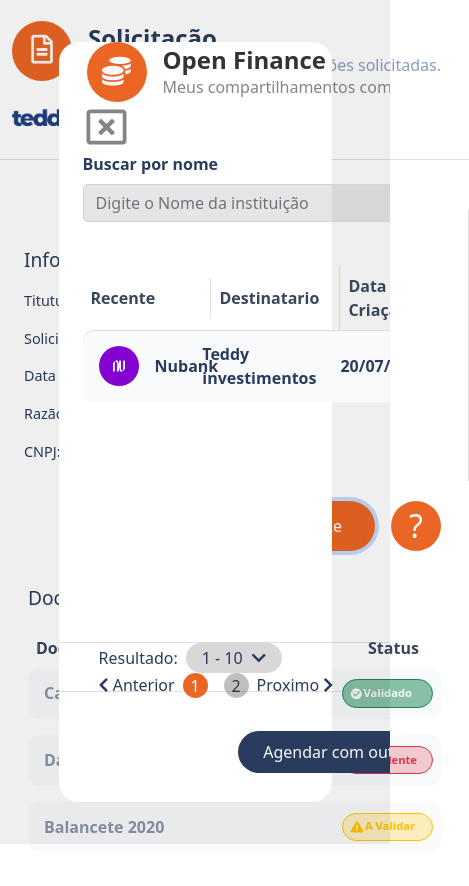
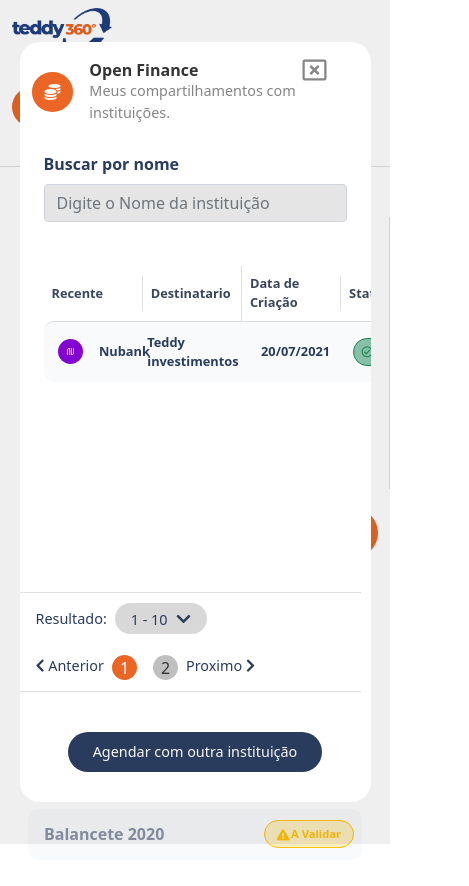
Before and after one commit to VDR-Crowley/desafio-teddy, a plain HTML site: page index.html in a window 390 px wide. Both pictures are taken after a click on the button "Aceitar Open Finance". Shown: the whole page, 469 px wide, since content can reach past the window. Drawn offline with nearby package versions, Linux system fonts and the light colour scheme.

Commit message:
finalizando responsividade

```diff
--- /dev/null
+++ b/css/modal-responsive.css
@@ -0,0 +1,103 @@
+@media (max-width: 967px) {
+  .modal-open {
+    width: 90% !important;
+    height: 90%;
+  }
+
+  .coins-texts h1 {
+    font-size: 1rem;
+  }
+
+  .coins-texts p {
+    font-size: 0.9rem;
+  }
+
+  .modal-open .doc-img {
+    width: 50px;
+    height: 50px;
+    font-size: 1.3rem;
+  }
+
+  .close i {
+    font-size: 1.5rem;
+  }
+
+  .search-result .thead-modal tr th {
+    font-size: 0.8rem;
+  }
+
+  tbody .list-item td {
+    font-size: 0.8rem;
+  }
+
+  .search-result .list-item td .finance-img {
+    width: 25px;
+    height: 25px;
+  }
+
+  .search-result tr td .btn-status {
+    width: auto !important;
+  }
+}
+
+@media (max-width: 580px) {
+  .modal-open {
+    grid-template-rows: 100px 80px 1fr 100px 100px;
+  }
+
+  .search-result {
+    position: relative;
+    overflow-x: auto;
+    -webkit-overflow-scrolling: touch;
+    -ms-overflow-style: -ms-autohiding-scrollbar;
+  }
+
+  .close {
+    position: absolute;
+    top: 10px;
+    right: 10%;
+  }
+}
+
+@media (max-width: 420px) {
+  .header-open {
+    padding: 0;
+  }
+
+  .modal-open .doc-img {
+    width: 50px;
+    height: 40px;
+    font-size: 1rem;
+  }
+
+  .coins-texts p {
+    font-size: 0.9rem;
+    white-space: normal !important;
+  }
+
+  .results span {
+    font-size: 0.9rem;
+  }
+
+  .pages span {
+    font-size: 0.9rem;
+  }
+
+  .bottom-area {
+    grid-area: bottom-area;
+    padding: 0 1rem;
+  }
+
+  .btn-area-agenda {
+    padding: 1rem;
+  }
+
+  .btn-area-agenda .btn-agenda {
+    font-size: 0.9rem;
+  }
+  /*
+  .close {
+    top: 0;
+    right: 20%;
+  }*/
+}
--- a/css/styles-responsive.css
+++ b/css/styles-responsive.css
@@ -1,4 +1,13 @@
 @media (max-width: 769px) {
+  .logo-teddy {
+    width: 100px;
+    order: 1;
+  }
+
+  .doc-texts p {
+    white-space: normal;
+  }
+
   .info {
     height: auto;
   }
@@ -7,5 +16,29 @@
     display: flex;
     font-size: 0.7rem;
     align-items: center;
+    justify-content: center;
+    width: 90px;
   }
 }
+
+@media (max-width: 555px) {
+  .logo-teddy {
+    justify-self: center;
+    order: -1;
+  }
+}
+
+@media (max-width: 390px) {
+  .doc-img {
+    width: 50px;
+    height: 40px;
+    font-size: 1.2rem;
+  }
+
+  .docs-button {
+    padding: 0;
+  }
+  .docs button.btn-orange {
+    margin-right: 0rem;
+  }
+}
--- a/index.html
+++ b/index.html
@@ -6,7 +6,13 @@
     <meta name="viewport" content="width=device-width, initial-scale=1.0" />
     <title>Document</title>
 
+
+
     <link rel="stylesheet" href="./css/styles.css" />
+    <link rel="stylesheet" href="./css/modal.css">
+
+    <link rel="stylesheet" href="./css/styles-responsive.css">
+    <link rel="stylesheet" href="./css/modal-responsive.css">
 
     <link
       href="https://cdn.jsdelivr.net/npm/bootstrap@5.1.3/dist/css/bootstrap.min.css"
@@ -14,8 +20,8 @@
       integrity="sha384-1BmE4kWBq78iYhFldvKuhfTAU6auU8tT94WrHftjDbrCEXSU1oBoqyl2QvZ6jIW3"
       crossorigin="anonymous"
     />
-    <link rel="stylesheet" href="./css/styles-responsive.css">
-    <link rel="stylesheet" href="./css/modal.css">
+
+
 
     <!-- Font Awesome -->
     <link
@@ -155,7 +161,7 @@
 
     <div class="modal-area d-flex justify-content-center align-items-center">
       <div class="modal-open">
-        <header class="header-open">
+        <div class="header-open">
           <nav class="navbar navbar-expand-md d-flex justify-content-around">
             <div class="container">
               <!-- Logo -->
@@ -175,14 +181,14 @@
                 <i class="far fa-window-close"></i>
               </a>
           </nav>
-        </header>
+        </div>
 
         <div class="research-field">
           <label for="name" class="form-label">Buscar por nome</label>
           <input class="form-control" type="text" id="name" placeholder="Digite o Nome da instituição">
         </div>
 
-        <div class="search-result table-responsive">
+        <div class="search-result table-responsive table-responsive-sm">
 
           <table class="table">
             <thead class="thead-modal">
@@ -221,7 +227,7 @@
                     <i
                       class="far fa-check-circle text-success"
                     ></i>
-                    A Validar
+                    Atualizando
                   </a>
                 </td>
 
@@ -257,7 +263,7 @@
         </div>
 
 
-        <div class="btn-area-agenda d-flex justify-content-end">
+        <div class="btn-area-agenda d-flex justify-content-md-end justify-content-center">
           <a href="#" class="btn btn-agenda text-light">Agendar com outra instituição</a>
         </div>
 
--- a/js/modal.js
+++ b/js/modal.js
@@ -5,11 +5,9 @@
 const buttonOrange = document.querySelector('.btn-orange');
 const buttonHelp = document.querySelector('.btn-help ');
 
-// variavei da segunda tela
-const pages = document.querySelector('.pages');
-const previous = document.querySelector('.anterior');
-const next = document.querySelector('.proximo');
-const circle = document.querySelectorAll('.circle');
+// variaveis da segunda tela
+const pages = document.querySelectorAll('.pages a');
+
 
 // funções primeira tela
 function openModal() {
@@ -18,48 +16,45 @@
     modalArea.style.width = "100vw";
     modal.style.display = "grid";
     buttonClose.addEventListener('click', closeModal);
+    document.body.style.overflow = 'hidden';
   }
 }
 function closeModal() {
   modal.classList.remove('open');
   modalArea.style.width = "0";
   modal.style.display = "none";
+  document.body.style.overflow = 'auto';
 }
 
 function btnHelp() {
   alert("Pedido de ajuda!");
 }
 
-// funções segunda tela
-
 buttonOrange.addEventListener('click', openModal);
 buttonHelp.addEventListener('click', btnHelp);
-/*
-pages.addEventListener('click', () => {
-  previous.addEventListener('click', () => {
-    circle.forEach((item) => {
-      if(item.classList.contains('circle-active') !== true) {
-        item.classList.add('circle-active');
-      } else {
-        item.classList.remove('circle-active');
+
+
+// paginação segunda tela
+pages.forEach((page) => {
+  page.addEventListener('click', () => {
+
+
+    if(page.classList.contains('active') !== true) {
+
+      if(page.classList.contains("proximo")) {
+        page.classList.add('active');
+        page.previousElementSibling.classList.remove('active');
+        page.previousElementSibling.querySelector('div').classList.remove('circle-active');
+        page.querySelector('div').classList.add('circle-active');
       }
-    })
+      else if(page.classList.contains('anterior')) {
+        page.classList.add('active');
+        page.nextElementSibling.classList.remove('active');
+        page.nextElementSibling.querySelector('div').classList.remove('circle-active');
+        page.querySelector('div').classList.add('circle-active');
+      }
+
+    }
+
   });
-
-  next.addEventListener('click', () => {
-    circle.forEach((item) => {
-      if(item.classList.contains('circle-active') !== true) {
-        item.classList.add('circle-active');
-      } else {
-        item.classList.remove('circle-active');
-      }
-    })
-  });
-
-})*/
-
-console.log(buttonClose);
-console.log(modalArea);
-console.log(modal);
-console.log(buttonOrange);
-console.log(buttonOrange);
+});
```
